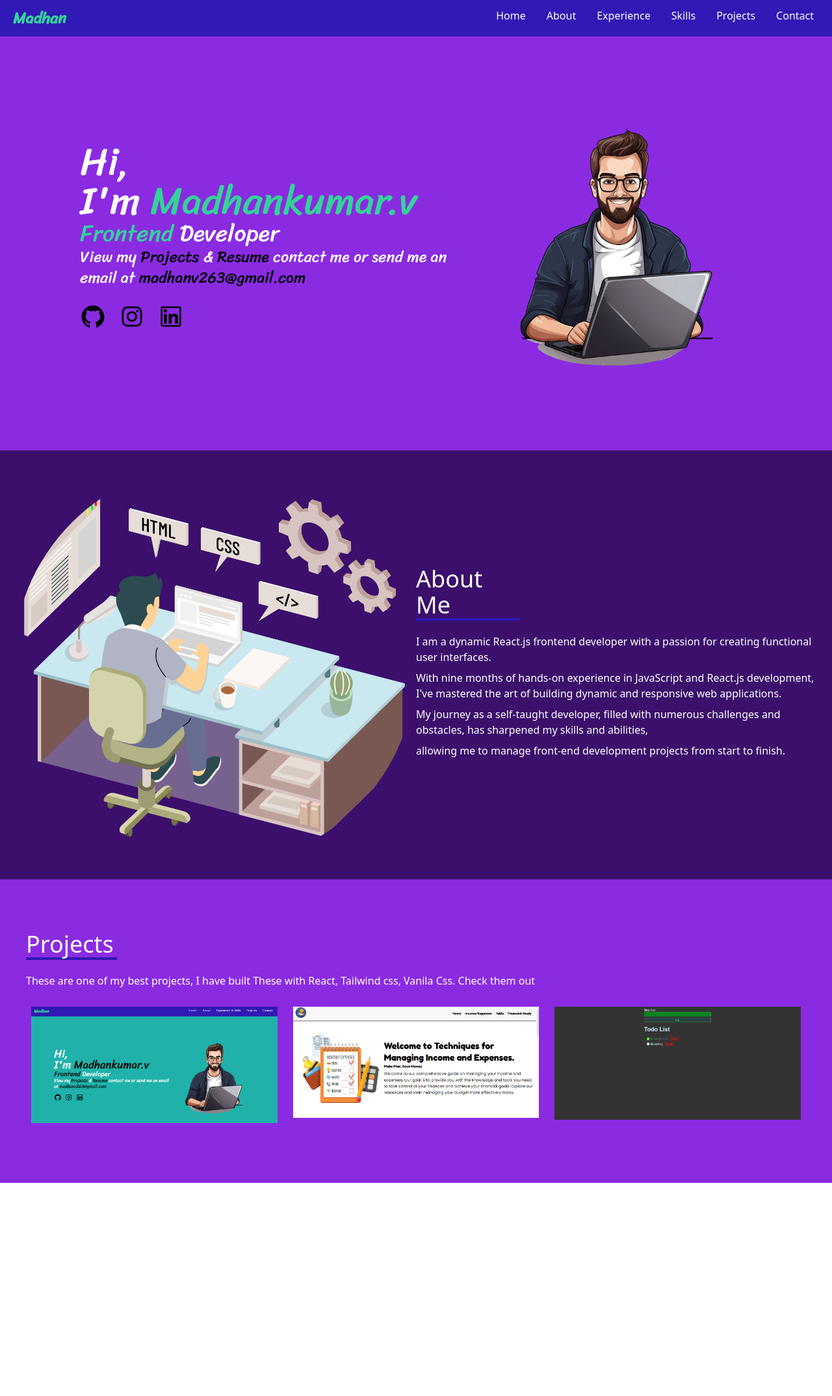
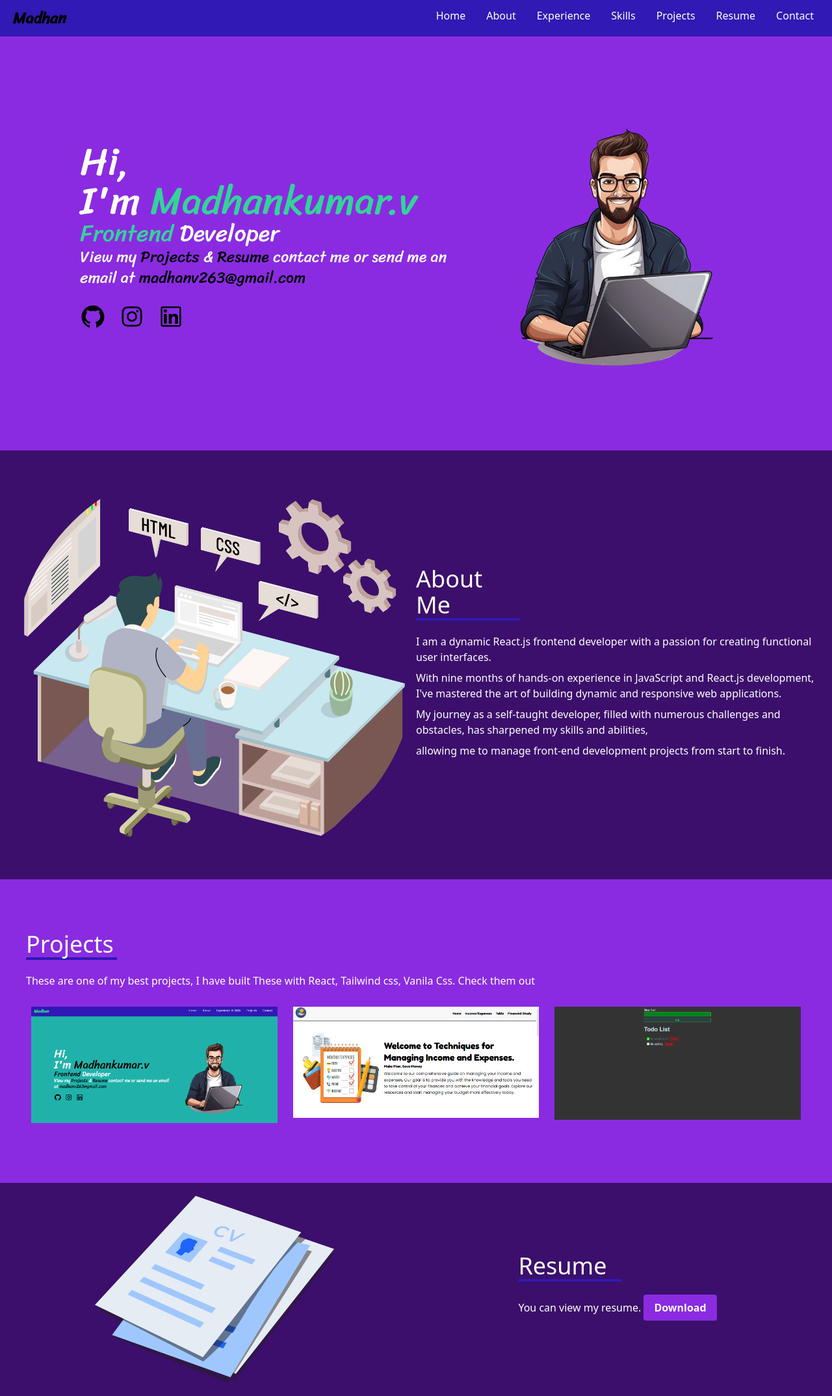
Before and after one commit to madhanv22/madhankumar-portfolio, a React (Vite) app: page / in a window 1280 px wide. Shown: the whole page at 65% size. Before the commit the page ends 1820 px from the top, so only its background shows below. Built offline with nearby package versions, Linux system fonts and the light colour scheme.

Commit message:
resume section completed

```diff
--- a/src/App.css
+++ b/src/App.css
@@ -39,3 +39,7 @@
 .project-desc {
   @apply absolute left-0 right-0 bottom-0 top-0 bg-primary opacity-0 duration-1000 hover:opacity-100;
 }
+
+.btn {
+  @apply  bg-secondary px-4 py-2 cursor-pointer hover:border-2 border-white border-dotted rounded font-bold;
+}
--- a/src/App.jsx
+++ b/src/App.jsx
@@ -3,6 +3,7 @@
 import Hero from './components/Hero'
 import About from './components/About'
 import Projects from './components/Projects'
+import Resume from './components/Resume'
 
 function App() {
 
@@ -12,6 +13,7 @@
       <Hero />
       <About />
       <Projects />
+      <Resume />
     </div>
   )
 }
--- a/src/components/Header.jsx
+++ b/src/components/Header.jsx
@@ -8,7 +8,7 @@
 
   return (
     <header className="flex sm:flex-row justify-between px-5 py-3 header-bg-secondary w-full">
-    <a className="font-bold text-black mb-2 sm:mb-0 font-hero-font text-2xl text-emerald-400" href="#">Madhan</a>
+    <a className="font-bold text-black mb-2 sm:mb-0 font-hero-font text-2xl" href="#">Madhan</a>
 
     {/* header */}
     <nav className='hidden md:block'>
@@ -18,6 +18,7 @@
         <li><a href="#">Experience</a></li>
         <li><a href="#">Skills</a></li>
         <li><a href="#">Projects</a></li>
+        <li><a href="#">Resume</a></li>
         <li><a href="#">Contact</a></li>
       </ul>
     </nav>
@@ -31,6 +32,7 @@
           <li><a href="#">Experience</a></li>
           <li><a href="#">Skills</a></li>
           <li><a href="#">Projects</a></li>
+          <li><a href="#">Resume</a></li>
           <li><a href="#">Contact</a></li>
         </ul>
       </nav>
--- /dev/null
+++ b/src/components/Resume.jsx
@@ -0,0 +1,21 @@
+import React from 'react'
+import ResumeImg from '../assets/Resume.png'
+
+const Resume = () => {
+  return (
+    <section className='flex flex-col md:flex-row  bg-primary px-5'>
+      <div className='flex md:w-1/2 py-5 justify-center'>
+        <img src={ResumeImg} />
+      </div>
+      <div className='md:w-1/2 flex justify-center'>
+        <div className='flex flex-col justify-center text-white'>
+          <h1 className='text-4xl border-b-4 border-primary w-[160px] mb-5'>Resume</h1>
+          <p className='pb-2'>You can view my resume. <a href=''>
+          <button className='btn'>Download</button></a></p>
+        </div>
+      </div>
+    </section>
+  )
+}
+
+export default Resume
```
Also changed, not shown: src/assets/resume.png (added).
